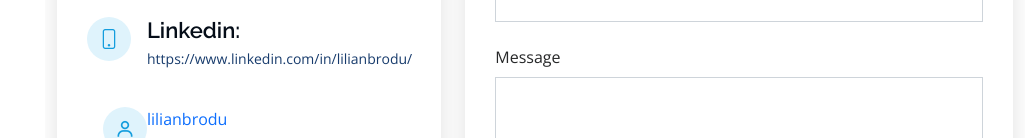
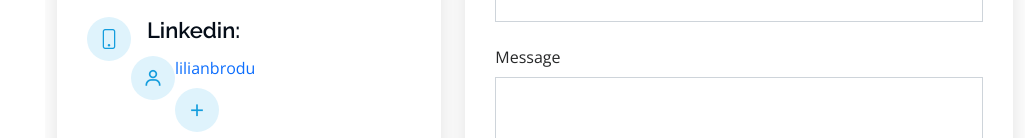
Before and after one commit to lili44/lili44.github.io, a plain HTML site: page index.html in a window 1280 px wide. Shown: the part 6402-6540 px from the top of the page, without its empty margins (255-1280 px from the left). Drawn offline with nearby package versions, Linux system fonts and the light colour scheme; grey boxes are pictures that could not be loaded.

Commit message:
Update index.html

```diff
--- a/index.html
+++ b/index.html
@@ -575,7 +575,6 @@
               <div class="phone">
                 <i class="bi bi-phone"></i>
                 <h4>Linkedin:</h4>
-                <p>https://www.linkedin.com/in/lilianbrodu/</p>
                 <a href="https://www.linkedin.com/in/lilianbrodu/" class="nav-link scrollto"><i class="bx bx-user"></i> <span>lilianbrodu</span></a>
                 <a href="https://www.linkedin.com/in/lilianbrodu/" class="portfolio-lightbox" title="lilianbrodu"><i class="bx bx-plus"></i></a>
               </div>
```
